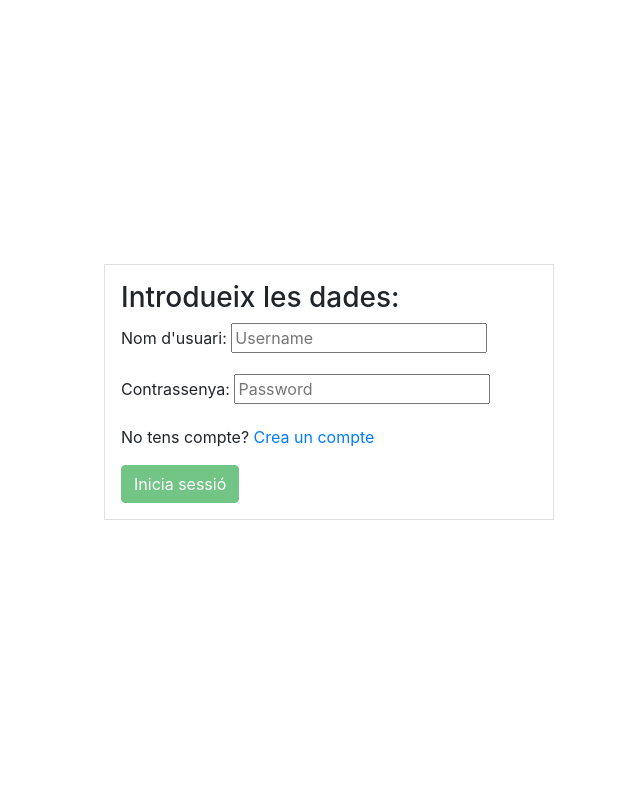
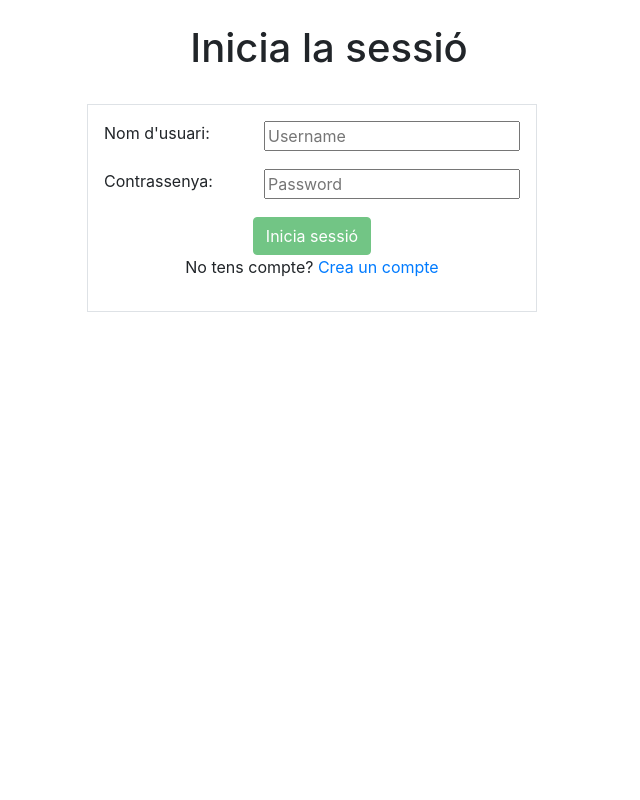
Before and after one commit to cescFT/TFG_GeoInfoSystem, a Django app: page /v1/geoInfoSystem/inicia_sessio/ in a window 1280 px wide. Shown: the part 89-889 px from the top of the page, without its empty margins (311-951 px from the left). After the commit the page ends 401 px from the top, so only its background shows below. Run offline with Django 3.2, Linux system fonts and the light colour scheme; some libraries are stand-ins or nearby versions.

Commit message:
master: CSS login and register form done.

```diff
--- a/GeoInfoSystem/templates/usuaris/login.html
+++ b/GeoInfoSystem/templates/usuaris/login.html
@@ -99,28 +99,44 @@
             {% endif %}
         </div>
     </div>
-
+    <br>
+    <div style="text-align: center">
+        <h1>Inicia la sessió</h1>
+    </div>
+    <br>
 <div class="container">
-    <div class="abs-center">
+        <div style="display: block; margin-left: auto; margin-right: auto; width: 40%;">
             <div class="row">
                 <div class="form-group">
                     <div class="row form-row">
                         <div class="col border p-3 form">
-                    <h3>Introdueix les dades:</h3>
                             <div id="errorsLogIn"></div>
                             <form id="formLogIn" method="POST" action="/v1/geoInfoSystem/inicia_sessio/">
                                 {% csrf_token %}
                                 <div class="form-group">
+                                    <div class="row">
+                                        <div class="col-sm">
                                             <label>Nom d'usuari:</label>
+                                        </div>
+                                        <div class="col-sm">
                                             <input type="text" id="username" name="username" onkeyup="comprovarInputs()" placeholder="Username" required>
                                         </div>
+                                    </div>
+                                </div>
                                 <div class="form-group">
+                                    <div class="row">
+                                        <div class="col-sm">
                                             <label>Contrassenya:</label>
+                                        </div>
+                                        <div class="col-sm">
                                             <input type="password" name="password" id="password" onkeyup="comprovarInputs()" placeholder="Password" required>
                                         </div>
-                        <p>No tens compte? <a href="/v1/geoInfoSystem/registrar_nou_usuari/">Crea un compte</a></p>
+                                    </div>
+                                </div>
                             </form>
-                    <button type="submit" id="iniciSessioBtn"  onclick="comprovarLogIn()" class="btn btn-success" disabled>Inicia sessió</button>
+
+                           <div class="text-center"><button style="margin:0px auto;" type="submit" id="iniciSessioBtn"  onclick="comprovarLogIn()" class="btn btn-success" disabled>Inicia sessió</button> </div>
+                            <p style="text-align: center">No tens compte? <a href="/v1/geoInfoSystem/registrar_nou_usuari/">Crea un compte</a></p>
                         </div>
                     </div>
                 </div>
--- a/GeoInfoSystem/templates/usuaris/registrar1.html
+++ b/GeoInfoSystem/templates/usuaris/registrar1.html
@@ -98,7 +98,7 @@
             </ul>
         </div>
 
-        <div style="display: block; margin-left: auto; margin-right: auto; width: 40%;"> <!--percentrar-->
+        <div style="display: block; margin-left: auto; margin-right: auto; width: 40%;">
         <div class="row form-row">
             <div class="form-group border p-3 ">
                 <div id="errors"></div>
```
Lines whose indentation alone changed are shown as unchanged.
